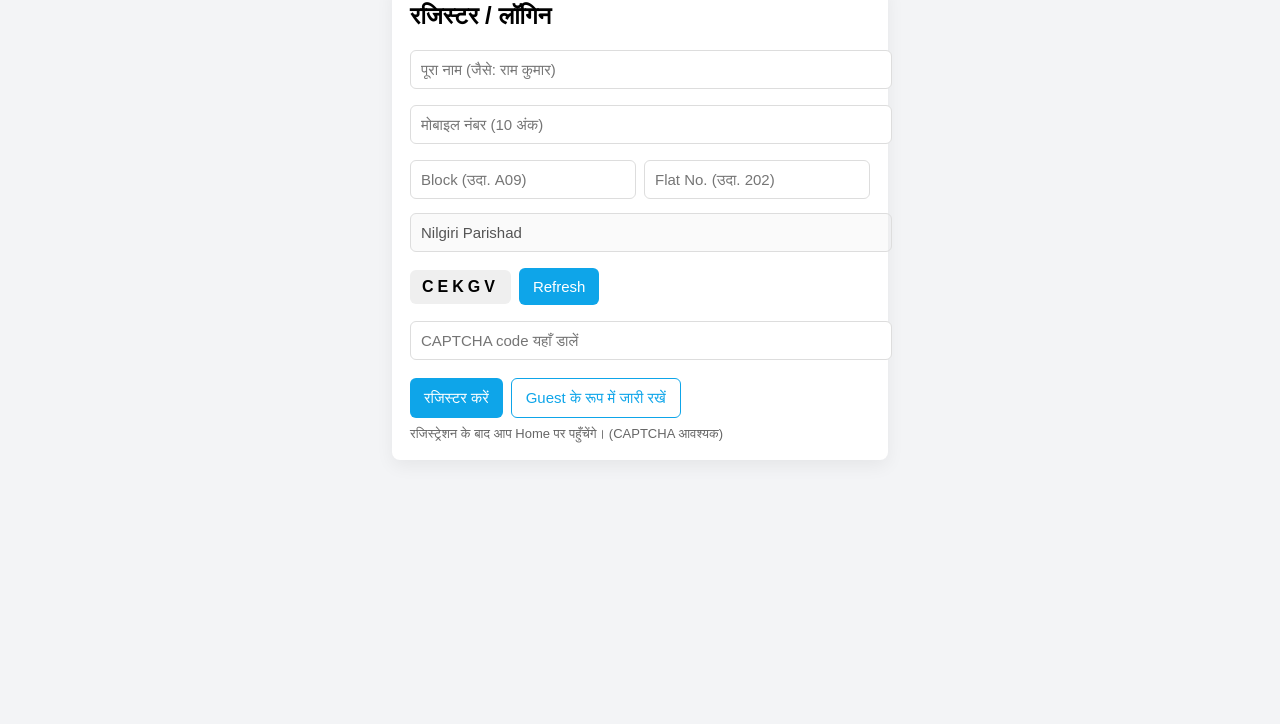
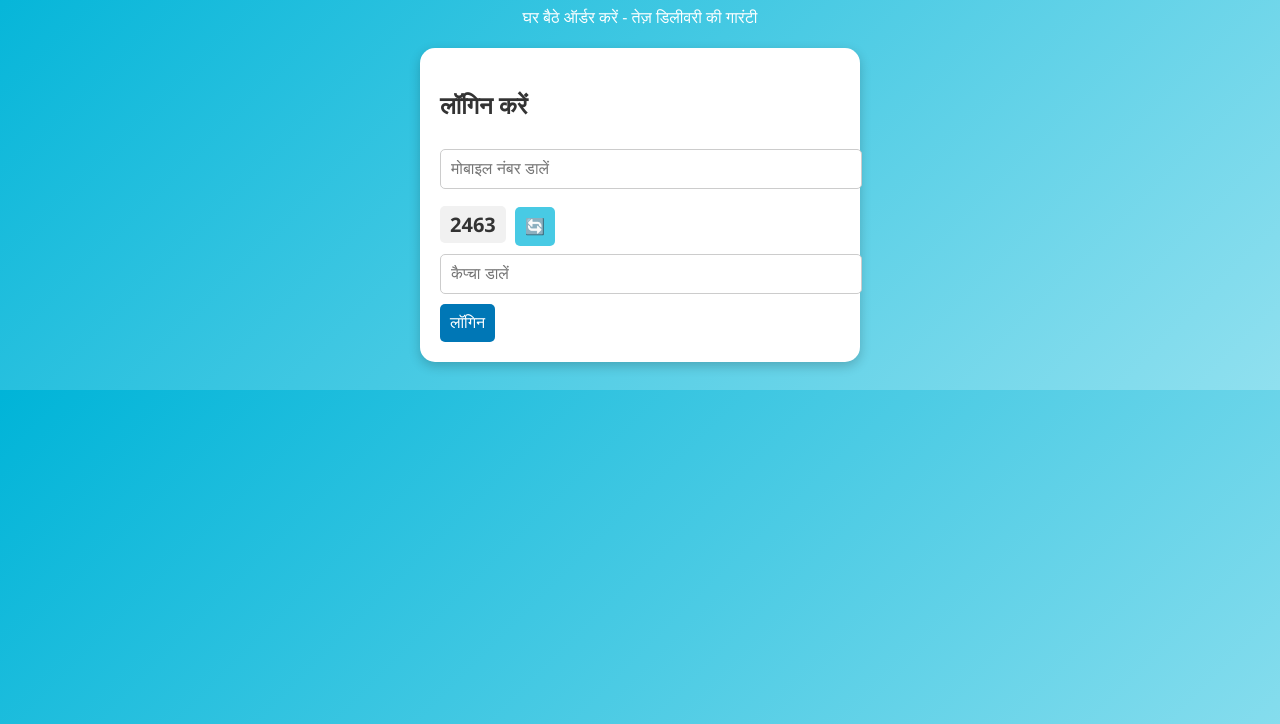
Before and after one commit to Nilgiri-store/nilgiri-store, a plain HTML site: page register.html in a window 1280 px wide. Shown: the part 76-800 px from the top of the page. Drawn offline with Linux system fonts and the light colour scheme.

Commit message:
Add files via upload

```diff
--- a/register.html
+++ b/register.html
@@ -1,74 +1,159 @@
-<!doctype html>
+<!DOCTYPE html>
 <html lang="hi">
 <head>
-<meta charset="utf-8">
-<meta name="viewport" content="width=device-width,initial-scale=1">
-<title>Register - Nilgiri Parishad Store</title>
+<meta charset="UTF-8">
+<meta name="viewport" content="width=device-width, initial-scale=1.0">
+<title>Nilgiri Local Store - लॉगिन / रजिस्टर</title>
 <style>
-  body{font-family:Arial,Helvetica,sans-serif;background:#f3f4f6;margin:0;padding:20px}
-  .box{max-width:460px;margin:40px auto;background:#fff;padding:18px;border-radius:8px;box-shadow:0 6px 18px rgba(0,0,0,0.06)}
-  h2{margin:0 0 12px}
-  input{width:100%;padding:10px;margin:8px 0;border-radius:6px;border:1px solid #ddd;font-size:15px}
-  .row{display:flex;gap:8px}
-  .captcha{display:flex;gap:8px;align-items:center;margin:8px 0}
-  .cap-box{background:#efefef;padding:8px 12px;border-radius:6px;font-weight:bold;letter-spacing:4px}
-  button{background:#0ea5e9;color:white;border:none;padding:10px 14px;border-radius:6px;cursor:pointer;font-size:15px}
-  .muted{color:#666;font-size:13px;margin-top:8px}
+  body {
+    font-family: 'Segoe UI', sans-serif;
+    background: linear-gradient(135deg, #00b4d8, #90e0ef);
+    padding: 20px;
+    color: #333;
+  }
+  .header {
+    text-align: center;
+    color: white;
+    margin-bottom: 20px;
+  }
+  .header h1 {
+    font-size: 28px;
+    margin: 0;
+  }
+  .card {
+    background: white;
+    padding: 20px;
+    border-radius: 15px;
+    max-width: 400px;
+    margin: auto;
+    box-shadow: 0 4px 12px rgba(0,0,0,0.2);
+    animation: fadeIn 0.5s ease-in-out;
+  }
+  input {
+    width: 100%;
+    padding: 10px;
+    margin-top: 8px;
+    border: 1px solid #ccc;
+    border-radius: 5px;
+    font-size: 16px;
+  }
+  button {
+    background: #0077b6;
+    color: white;
+    padding: 10px;
+    border: none;
+    border-radius: 5px;
+    margin-top: 10px;
+    cursor: pointer;
+    font-size: 16px;
+  }
+  button:hover { background: #023e8a; }
+  #captchaBox {
+    margin-top:8px;
+    font-weight:bold;
+    font-size:20px;
+    background:#f1f1f1;
+    padding:5px 10px;
+    display:inline-block;
+    border-radius:5px;
+  }
+  @keyframes fadeIn {
+    from { opacity: 0; transform: translateY(-20px); }
+    to { opacity: 1; transform: translateY(0); }
+  }
 </style>
 </head>
 <body>
-  <div class="box">
-    <h2>रजिस्टर / लॉगिन</h2>
-    <input id="name" placeholder="पूरा नाम (जैसे: राम कुमार)" />
-    <input id="mobile" placeholder="मोबाइल नंबर (10 अंक)" maxlength="10" />
-    <div class="row">
-      <input id="block" placeholder="Block (उदा. A09)" />
-      <input id="flat" placeholder="Flat No. (उदा. 202)" />
+
+<div class="header">
+  <h1>Welcome to Nilgiri Local Store</h1>
+  <p>घर बैठे ऑर्डर करें - तेज़ डिलीवरी की गारंटी</p>
+</div>
+
+<div class="card">
+  <h2 id="formTitle">लॉगिन करें</h2>
+
+  <div id="loginForm">
+    <input type="number" id="mobile" placeholder="मोबाइल नंबर डालें" />
+    <div style="margin-top:8px;">
+      <span id="captchaBox"></span>
+      <button type="button" onclick="generateCaptcha()" style="background:#48cae4; margin-left:5px;">🔄</button>
     </div>
-    <input value="Nilgiri Parishad" disabled style="margin-top:6px" />
-    <div class="captcha">
-      <div id="captchaText" class="cap-box">-----</div>
-      <button type="button" id="refreshCaptcha">Refresh</button>
-    </div>
-    <input id="captchaInput" placeholder="CAPTCHA code यहाँ डालें" />
-    <div style="display:flex;gap:8px;margin-top:10px">
-      <button id="btnRegister">रजिस्टर करें</button>
-      <button id="btnGuest" style="background:#fff;color:#0ea5e9;border:1px solid #0ea5e9">Guest के रूप में जारी रखें</button>
-    </div>
-    <div class="muted">रजिस्ट्रेशन के बाद आप Home पर पहुँचेंगे। (CAPTCHA आवश्यक)</div>
+    <input type="text" id="captchaInput" placeholder="कैप्चा डालें" />
+    <button onclick="checkLogin()">लॉगिन</button>
   </div>
 
+  <div id="registerForm" style="display:none;">
+    <input type="text" id="name" placeholder="नाम डालें" />
+    <button onclick="registerUser()">रजिस्टर करें</button>
+  </div>
+</div>
+
 <script>
-  // Simple front-end CAPTCHA
-  function genCaptcha(){
-    const chars = "ABCDEFGHJKLMNPQRSTUVWXYZ23456789";
-    let s = "";
-    for(let i=0;i<5;i++) s += chars.charAt(Math.floor(Math.random()*chars.length));
-    document.getElementById('captchaText').innerText = s;
+  const USERS_KEY = "registered_users";
+  let generatedCaptcha = "";
+
+  function generateCaptcha(){
+    generatedCaptcha = Math.floor(1000 + Math.random() * 9000).toString();
+    document.getElementById("captchaBox").innerText = generatedCaptcha;
   }
-  document.getElementById('refreshCaptcha').addEventListener('click', genCaptcha);
-  genCaptcha();
+  generateCaptcha();
 
-  document.getElementById('btnRegister').addEventListener('click', function(){
-    const name = document.getElementById('name').value.trim();
-    const mobile = document.getElementById('mobile').value.trim();
-    const block = document.getElementById('block').value.trim().toUpperCase();
-    const flat = document.getElementById('flat').value.trim();
-    const cap = document.getElementById('captchaText').innerText.trim();
-    const userCap = document.getElementById('captchaInput').value.trim();
-    if(!name || !mobile || !block || !flat){ alert('कृपया सभी फ़ील्ड भरें'); return; }
-    if(!/^[6-9]\d{9}$/.test(mobile)){ alert('Valid 10-digit Indian mobile number डालें'); return; }
-    if(cap !== userCap){ alert('CAPTCHA गलत है'); genCaptcha(); return; }
-    const user = { id:'u'+Date.now(), name, mobile, block, flat };
-    localStorage.setItem('np_user', JSON.stringify(user));
-    window.location.href = 'index.html';
-  });
+  function loadUsers(){
+    return JSON.parse(localStorage.getItem(USERS_KEY) || "[]");
+  }
 
-  document.getElementById('btnGuest').addEventListener('click', ()=>{
-    const guest = { id:'g'+Date.now(), name:'Guest', mobile:'', block:'', flat:'', guest:true };
-    localStorage.setItem('np_user', JSON.stringify(guest));
-    window.location.href = 'index.html';
-  });
+  function saveUsers(users){
+    localStorage.setItem(USERS_KEY, JSON.stringify(users));
+  }
+
+  function checkLogin(){
+    let mobile = document.getElementById("mobile").value.trim();
+    let captcha = document.getElementById("captchaInput").value.trim();
+
+    if(mobile.length !== 10){
+      alert("कृपया 10 अंकों का मोबाइल नंबर डालें");
+      return;
+    }
+    if(captcha !== generatedCaptcha){
+      alert("गलत कैप्चा");
+      generateCaptcha();
+      return;
+    }
+
+    let users = loadUsers();
+    let existingUser = users.find(u => u.mobile === mobile);
+
+    if(existingUser){
+      alert("लॉगिन सफल");
+      localStorage.setItem("logged_in_user", JSON.stringify(existingUser));
+      window.location.href = "index.html";
+    } else {
+      document.getElementById("loginForm").style.display = "none";
+      document.getElementById("registerForm").style.display = "block";
+      document.getElementById("formTitle").innerText = "रजिस्टर करें";
+      document.getElementById("registerForm").dataset.mobile = mobile;
+    }
+  }
+
+  function registerUser(){
+    let name = document.getElementById("name").value.trim();
+    let mobile = document.getElementById("registerForm").dataset.mobile;
+
+    if(!name){
+      alert("कृपया नाम डालें");
+      return;
+    }
+
+    let users = loadUsers();
+    users.push({ name: name, mobile: mobile });
+    saveUsers(users);
+
+    alert("रजिस्ट्रेशन सफल, लॉगिन हो रहे हैं...");
+    localStorage.setItem("logged_in_user", JSON.stringify({ name, mobile }));
+    window.location.href = "index.html";
+  }
 </script>
+
 </body>
 </html>
```
